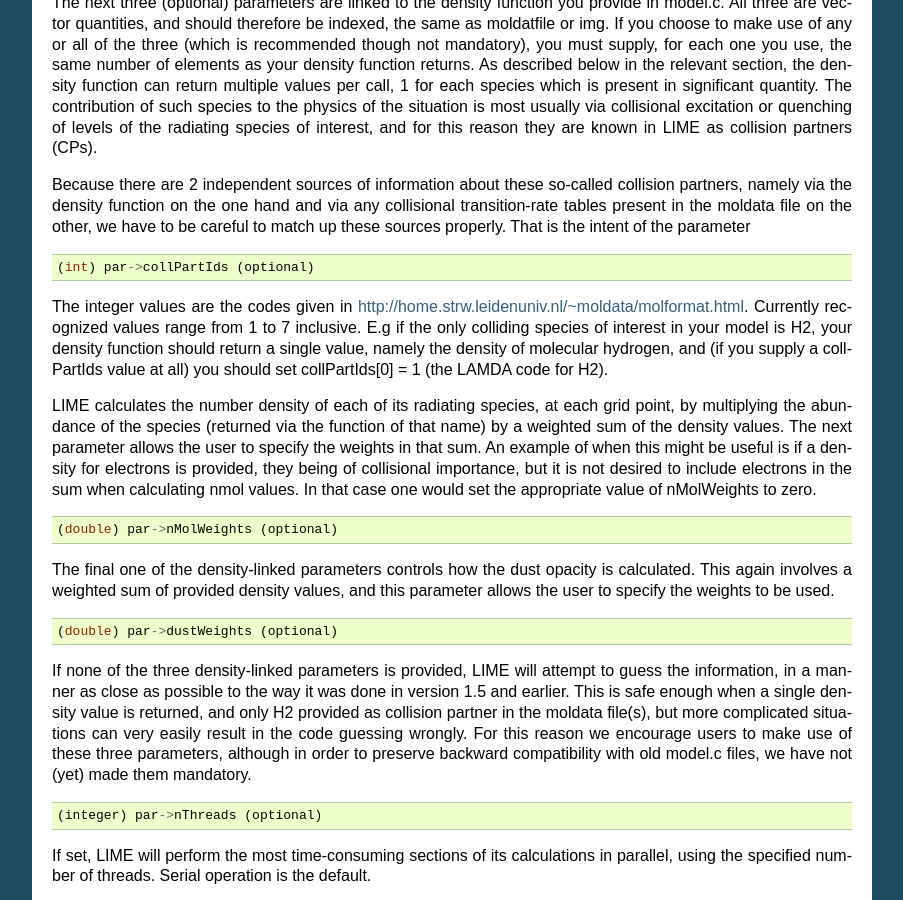
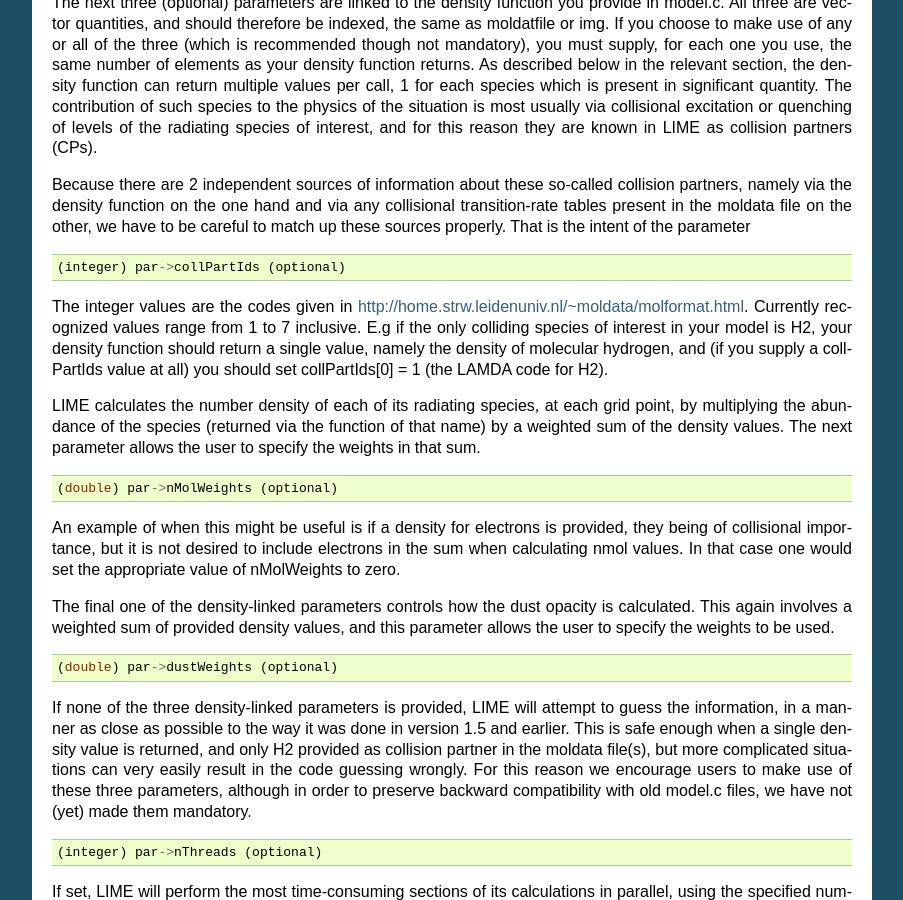
Before and after one commit to lime-rt/lime, a Sphinx documentation site: the page built from doc/usermanual.rst, in a window 1280 px wide and 900 px high, scrolled down 6457 px. Shown: the whole window, without its empty margins (198-1101 px from the left). Built offline with Sphinx 7.4.7, drawn with Linux system fonts in a browser that asks for light colours; some of the changed text lies outside the part shown.

Commit message:
Slight fixes to documentation.

```diff
--- a/doc/usermanual.rst
+++ b/doc/usermanual.rst
@@ -465,15 +465,17 @@ Because there are 2 independent sources of information about these so-called col
 
 .. code:: c
 
-    (int) par->collPartIds (optional)
+    (integer) par->collPartIds (optional)
 
 The integer values are the codes given in `<http://home.strw.leidenuniv.nl/~moldata/molformat.html>`_. Currently recognized values range from 1 to 7 inclusive. E.g if the only colliding species of interest in your model is H2, your density function should return a single value, namely the density of molecular hydrogen, and (if you supply a collPartIds value at all) you should set collPartIds[0] = 1 (the LAMDA code for H2).
 
-LIME calculates the number density of each of its radiating species, at each grid point, by multiplying the abundance of the species (returned via the function of that name) by a weighted sum of the density values. The next parameter allows the user to specify the weights in that sum. An example of when this might be useful is if a density for electrons is provided, they being of collisional importance, but it is not desired to include electrons in the sum when calculating nmol values. In that case one would set the appropriate value of nMolWeights to zero.
+LIME calculates the number density of each of its radiating species, at each grid point, by multiplying the abundance of the species (returned via the function of that name) by a weighted sum of the density values. The next parameter allows the user to specify the weights in that sum.
 
 .. code:: c
 
     (double) par->nMolWeights (optional)
+
+An example of when this might be useful is if a density for electrons is provided, they being of collisional importance, but it is not desired to include electrons in the sum when calculating nmol values. In that case one would set the appropriate value of nMolWeights to zero.
 
 The final one of the density-linked parameters controls how the dust opacity is calculated. This again involves a weighted sum of provided density values, and this parameter allows the user to specify the weights to be used.
 
@@ -655,8 +657,7 @@ be included for continuum polarization images.
 Density
 ~~~~~~~
 
-The density subroutine contains a user-defined description of the 3D
-density profile of the collision partner(s).
+The density subroutine contains a user-defined description of the 3D density profile of the collision partner(s).
 
 .. code:: c
 
```
Also changed, not shown: other parts of doc/usermanual.rst (+1 -1 lines).
